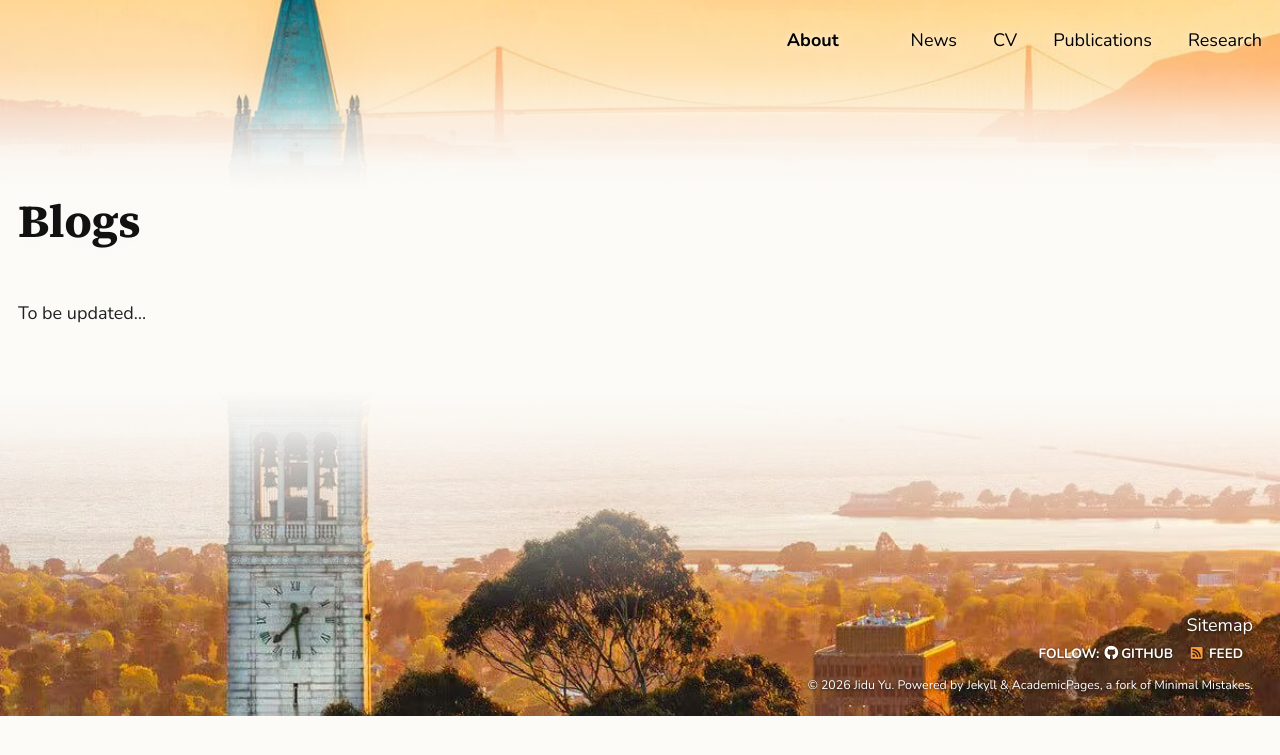
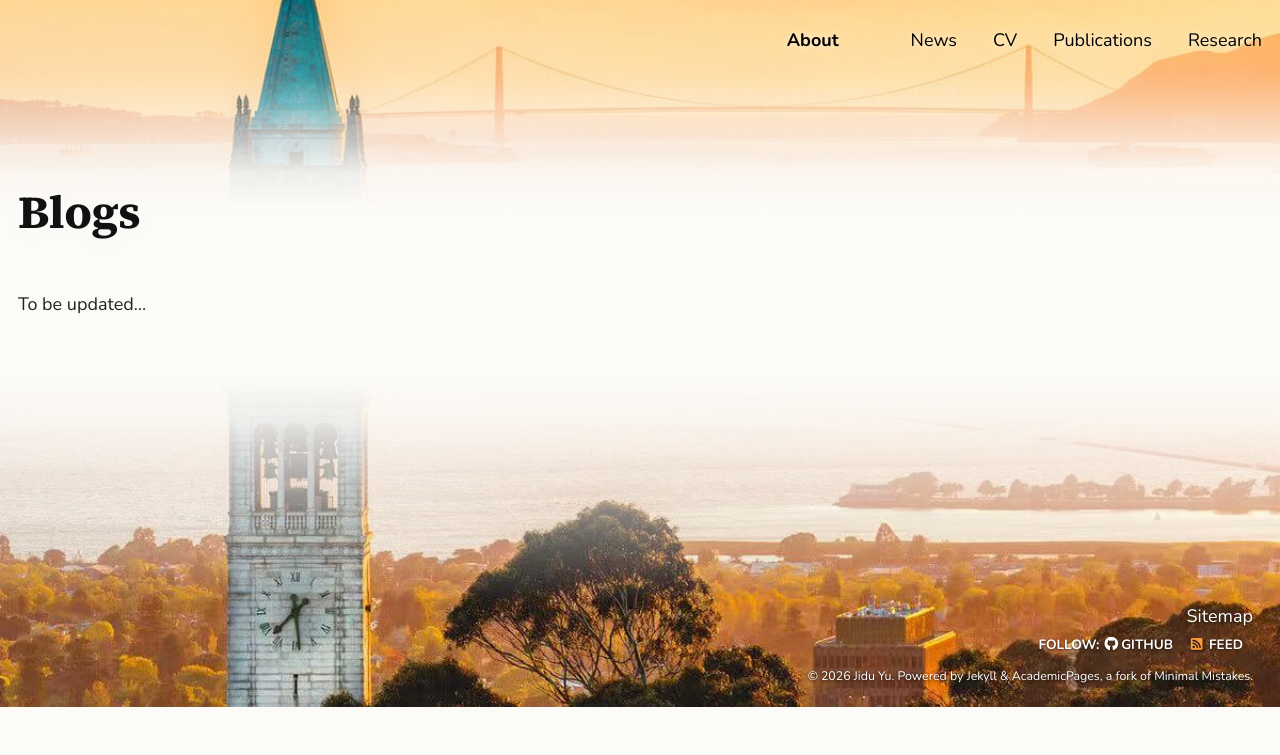
Before and after one commit to yujidu/yujidu.github.io, a Jekyll site: the page built from _pages/blogs.md, in a window 1280 px wide. Shown: the top 755 px of the page. Built offline with Jekyll 4.4.1, drawn with Linux system fonts in a browser that asks for light colours.

Commit message:
Inner pages: ease back the title shift and fade a little
Co-Authored-By: Claude Opus 5.5 <noreply@anthropic.com>
Claude-Session: https://claude.ai/code/session_01Vw9tGnbWFVNDt9UXvET6V8

```diff
--- a/_sass/_home.scss
+++ b/_sass/_home.scss
@@ -1596,19 +1596,19 @@ $cv-ink: #4a5a6a;
     height: 100%;
     background: linear-gradient(to bottom,
       rgba(252, 251, 248, 0) 0%,
-      rgba(252, 251, 248, 0.25) 18%,
-      rgba(252, 251, 248, 0.7) 32%,
-      rgba(252, 251, 248, 0.95) 44%,
-      $background-color 52%);
+      rgba(252, 251, 248, 0.2) 20%,
+      rgba(252, 251, 248, 0.62) 35%,
+      rgba(252, 251, 248, 0.92) 47%,
+      $background-color 57%);
   }
 
   /* title a little lower, clear of the tower; the content moves with it */
   .home-hero--compact .home-hero__content {
-    bottom: -2.6rem;
+    bottom: -2.1rem;
   }
 
   .home-hero--compact ~ #main {
-    margin-top: 5.3rem;
+    margin-top: 4.8rem;
   }
 
   /* home page: title, photo and text sit about two lines lower */
```
